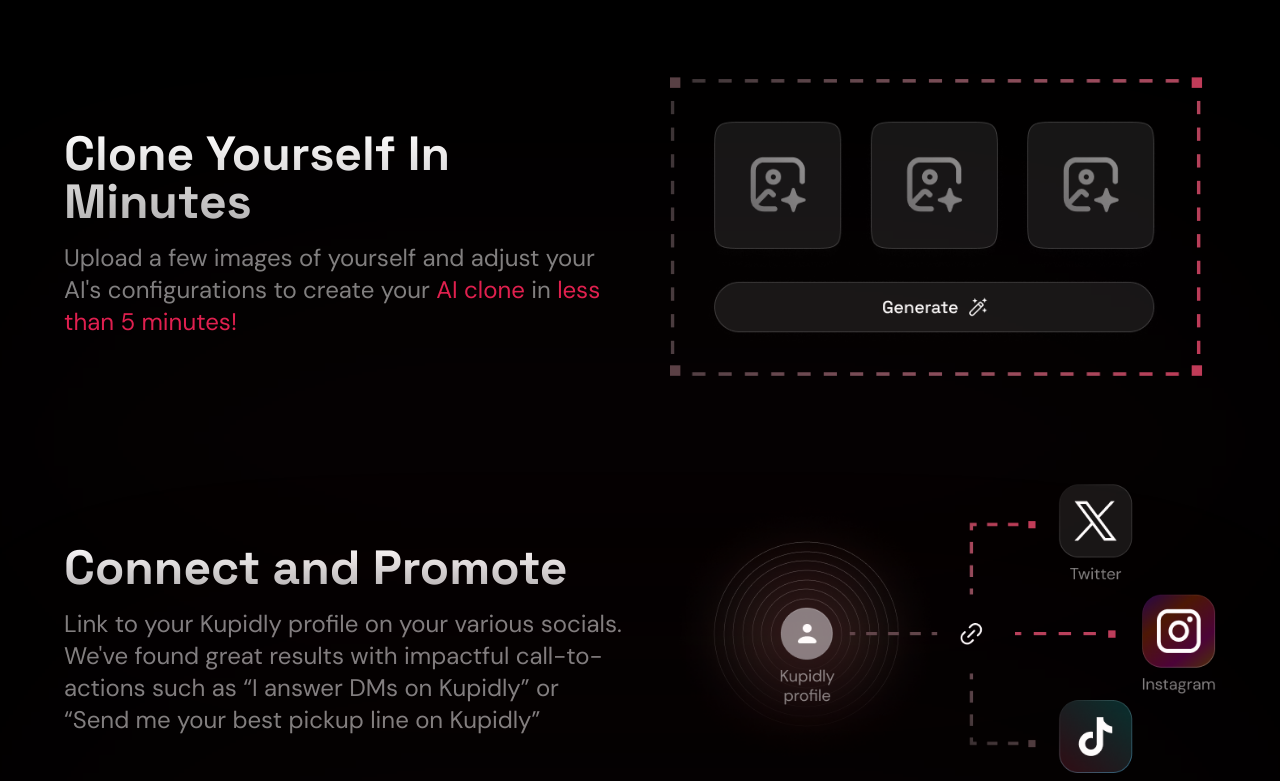
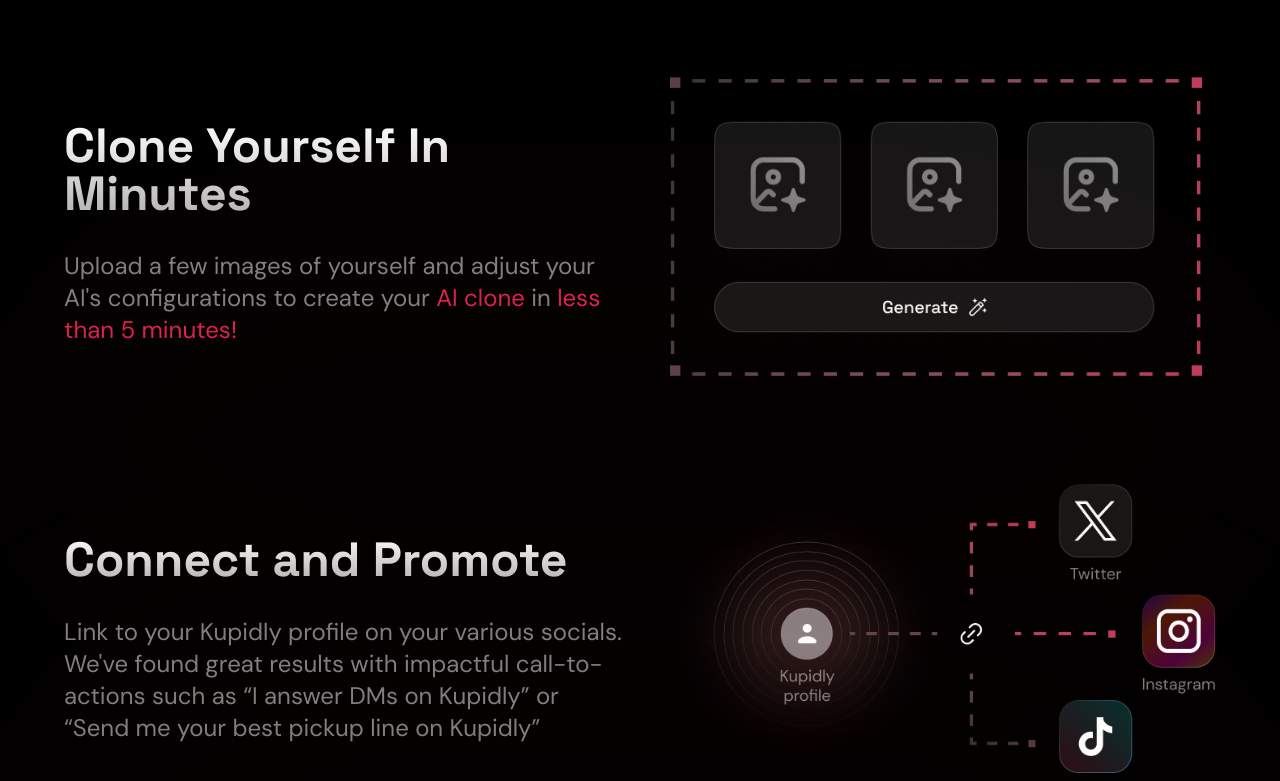
Before and after one commit to todddenmar/kupidly, a Next.js app: page / in a window 1280 px wide. Shown: the part 1092-1873 px from the top of the page. Built offline with nearby package versions, Linux system fonts and the light colour scheme.

Commit message:
fixed gap of text content

```diff
--- a/src/components/contents/SectionContent.tsx
+++ b/src/components/contents/SectionContent.tsx
@@ -2,7 +2,7 @@
 
 function SectionContent({ title, content }: { title: string; content: any }) {
   return (
-    <div className="flex flex-col gap-4 ">
+    <div className="flex flex-col gap-4 md:gap-[32px]">
       <h3 className="font-spacegrotesk font-bold text-[24px] leading-[32px] sm:text-[32px] sm:leading-[32px] md:text-[24px] md:leading-[32px] xl:text-[48px] xl:leading-[48px] heading_gradient">
         {title}
       </h3>
```
